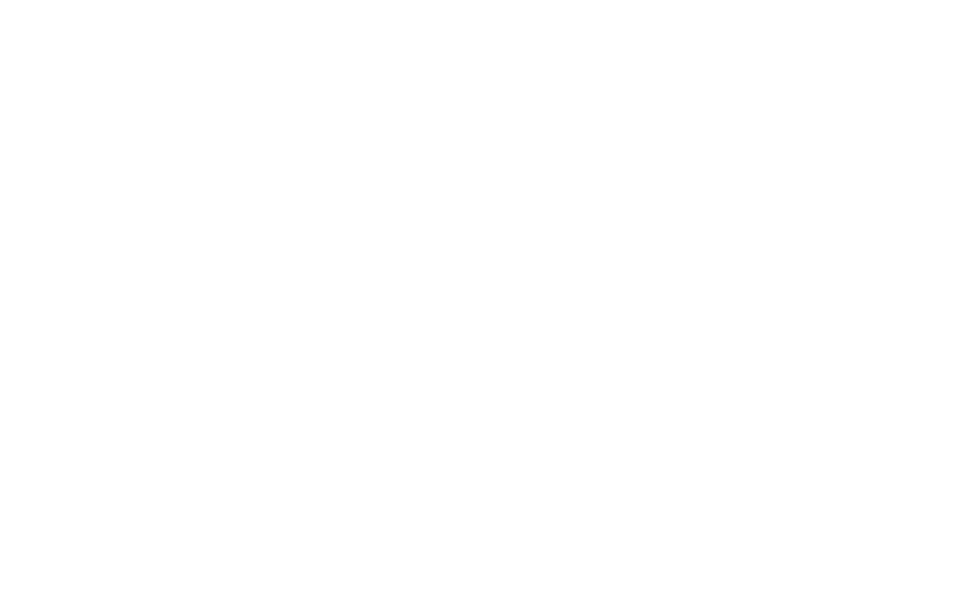
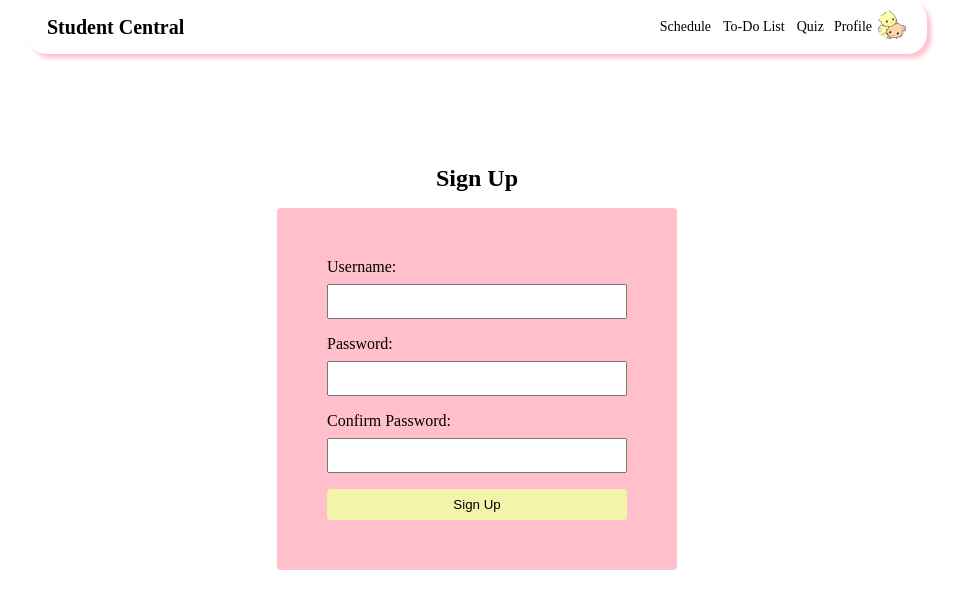
Before and after one commit to nyang5504/Student-Central, a React (Create React App) app in the folder student-central/: page /register in a window 1280 px wide. Before the commit this address had no page. Shown: the top 608 px of the page, without its empty margins (163-1127 px from the left). Built offline with nearby package versions, Linux system fonts and the light colour scheme.

Commit message:
Register section done

```diff
--- a/student-central/package.json
+++ b/student-central/package.json
@@ -7,6 +7,7 @@
     "@testing-library/react": "^13.4.0",
     "@testing-library/user-event": "^13.5.0",
     "bcrypt": "^5.1.0",
+    "cors": "^2.8.5",
     "dotenv": "^16.3.1",
     "mongoose": "^7.3.1",
     "nodemon": "^2.0.22",
--- a/student-central/src/App.js
+++ b/student-central/src/App.js
@@ -1,11 +1,15 @@
 import React from 'react';
 import { Routes, Route } from 'react-router-dom';
 import HomePage from './components/Homepage';
+import Register from './components/Register';
+import Login from './components/Login';
 
 const App = () => {
     return (
         <Routes>
             <Route path="/" element={<HomePage />} />
+            <Route path="/register" element={<Register />} />
+            <Route path="/login" element={<Login />} />
         </Routes>
     );
 };
--- /dev/null
+++ b/student-central/src/components/Login.js
@@ -0,0 +1,79 @@
+import React, { useState } from "react";
+import NavBar from './NavBar';
+import '../styles/Login.css';
+
+// Main function for the form
+const LoginForm = () => {
+    const [formStrings, setFormStrings] = useState({
+        username: '',
+        password: '',
+    });
+    const [errorMessage, setErrorMessage] = useState("");
+
+    // Allows users to type in the form
+    const handleInputChange = (e) => {
+        setFormStrings({
+            ...formStrings,
+            [e.target.name]: e.target.value,
+        });
+    };
+
+    // fetches post request so user data is sent to database
+    const handleLogin = async (e) => {
+        e.preventDefault();
+
+        // stops page from refreshing
+        try {
+            const response = await fetch('http://localhost:4000/api/login', {
+                method: 'POST',
+                headers: { 'Content-Type': 'application/json' },
+                body: JSON.stringify(formStrings),
+            });
+
+            if (response.ok) {
+                console.log('Login successful');
+            } else {
+                setErrorMessage('Invalid username or password');
+                setFormStrings({
+                    username: '',
+                    password: '',
+                });
+            }
+        } catch (error) {
+            console.error('Error logging in: ', error);
+        }
+    };
+
+    return (
+        <div className="login-container">
+            <NavBar />
+            <h2 className="title">Login</h2>
+            <div className="form">
+                <form onSubmit={handleLogin}>
+                    <label htmlFor="username">Username:</label>
+                    <input
+                        type="text"
+                        id="username"
+                        name="username"
+                        value={formStrings.username}
+                        onChange={handleInputChange}
+                    />
+
+                    <label htmlFor="password">Password:</label>
+                    <input
+                        type="password"
+                        id="password"
+                        name="password"
+                        value={formStrings.password}
+                        onChange={handleInputChange}
+                    />
+
+                    <button type="submit">Login</button>
+                    {errorMessage && <p>{errorMessage}</p>}
+                </form>
+            </div>
+        </div>
+    );
+};
+
+export default LoginForm;
--- /dev/null
+++ b/student-central/src/components/Register.js
@@ -0,0 +1,91 @@
+import React, { useState } from "react";
+import NavBar from './NavBar';
+import '../styles/Register.css';
+
+// Main function for the form
+const Registerform = () => {
+    const [formStrings, setFormStrings] = useState({
+        username: '',
+        password: '',
+        confirmPassword: '',
+    });
+    const [errorMessage, setErrorMessage] = useState("");
+
+    // Allows users to type in the form
+    const handleInputChange = (e) => {
+        setFormStrings({
+            ...formStrings,
+            [e.target.name]: e.target.value,
+        });
+    };
+
+    // fetches post request so user data is sent to database
+    const handleRegister = async (e) => {
+        // stops page from refreshing
+        e.preventDefault();
+
+        try {
+            const response = await fetch('http://localhost:4000/api/register', {
+                method: 'POST',
+                headers: { 'Content-Type': 'application/json', },
+                body: JSON.stringify(formStrings),
+            });
+
+            if (response.ok) {
+                console.log('Sign up was successful')
+            } else {
+                setErrorMessage('Error registering, try again');
+                setFormStrings({
+                    username: '',
+                    password: '',
+                    confirmPassword: '',
+                });
+            }
+        } catch (error) {
+            console.error('Error registering: ', error);
+        }
+    };
+
+
+    return (
+        <div className="register-container">
+            <NavBar />
+            <h2 className="title">Sign Up</h2>
+            <div className="form">
+                <form onSubmit={handleRegister}>
+                    <label htmlFor="username">Username:</label>
+                    <input
+                        type="text"
+                        id="username"
+                        name="username"
+                        value={formStrings.username}
+                        onChange={handleInputChange}
+                    />
+
+                    <label htmlFor="password">Password:</label>
+                    <input
+                        type="password"
+                        id="password"
+                        name="password"
+                        value={formStrings.password}
+                        onChange={handleInputChange}
+                    />
+
+                    <label htmlFor="confirmPassword">Confirm Password:</label>
+                    <input
+                        type="password"
+                        id="confirmPassword"
+                        name="confirmPassword"
+                        value={formStrings.confirmPassword}
+                        onChange={handleInputChange}
+                    />
+
+                    <button type="submit">Sign Up</button>
+                    {errorMessage && <p>{errorMessage}</p>}
+                </form>
+            </div>
+        </div>
+    );
+};
+
+export default Registerform;
--- /dev/null
+++ b/student-central/src/styles/Login.css
@@ -0,0 +1,52 @@
+.login-container {
+    display: flex;
+    flex-direction: column;
+    justify-content: center;
+    align-items: center;
+    height: 700px;
+    background-color: white;
+}
+
+.login-container .title {
+    font-size: 24px;
+    font-weight: bold;
+    margin-bottom: 16px;
+}
+
+.login-container .form {
+    display: flex;
+    flex-direction: column;
+    align-items: center;
+    background-color: pink;
+    padding: 50px;
+    border-radius: 4px;
+}
+
+.login-container form {
+    display: flex;
+    flex-direction: column;
+    width: 300px;
+}
+
+.login-container label {
+    margin-bottom: 8px;
+}
+
+.login-container input {
+    padding: 8px;
+    margin-bottom: 16px;
+}
+
+.login-container button {
+    padding: 8px 16px;
+    background-color: #f3f3ab;
+    color: black;
+    border: none;
+    border-radius: 4px;
+    cursor: pointer;
+}
+
+.login-container p {
+    color: red;
+    margin-top: 8px;
+}
--- /dev/null
+++ b/student-central/src/styles/Register.css
@@ -0,0 +1,52 @@
+.register-container {
+    display: flex;
+    flex-direction: column;
+    justify-content: center;
+    align-items: center;
+    height: 700px;
+    background-color: white;
+  }
+
+  .register-container .title {
+    font-size: 24px;
+    font-weight: bold;
+    margin-bottom: 16px;
+  }
+
+  .register-container .form {
+    display: flex;
+    flex-direction: column;
+    align-items: center;
+    background-color: pink;
+    padding: 50px;
+    border-radius: 4px;
+  }
+
+  .register-container form {
+    display: flex;
+    flex-direction: column;
+    width: 300px;
+  }
+
+  .register-container label {
+    margin-bottom: 8px;
+  }
+
+  .register-container input {
+    padding: 8px;
+    margin-bottom: 16px;
+  }
+
+  .register-container button {
+    padding: 8px 16px;
+    background-color: #f3f3ab;
+    color: black;
+    border: none;
+    border-radius: 4px;
+    cursor: pointer;
+  }
+
+  .register-container p {
+    color: red;
+    margin-top: 8px;
+  }
```
Also changed, not shown: student-central/server.js (+1 -6 lines), 1 other file (tests, documents, lock files or other folders).
